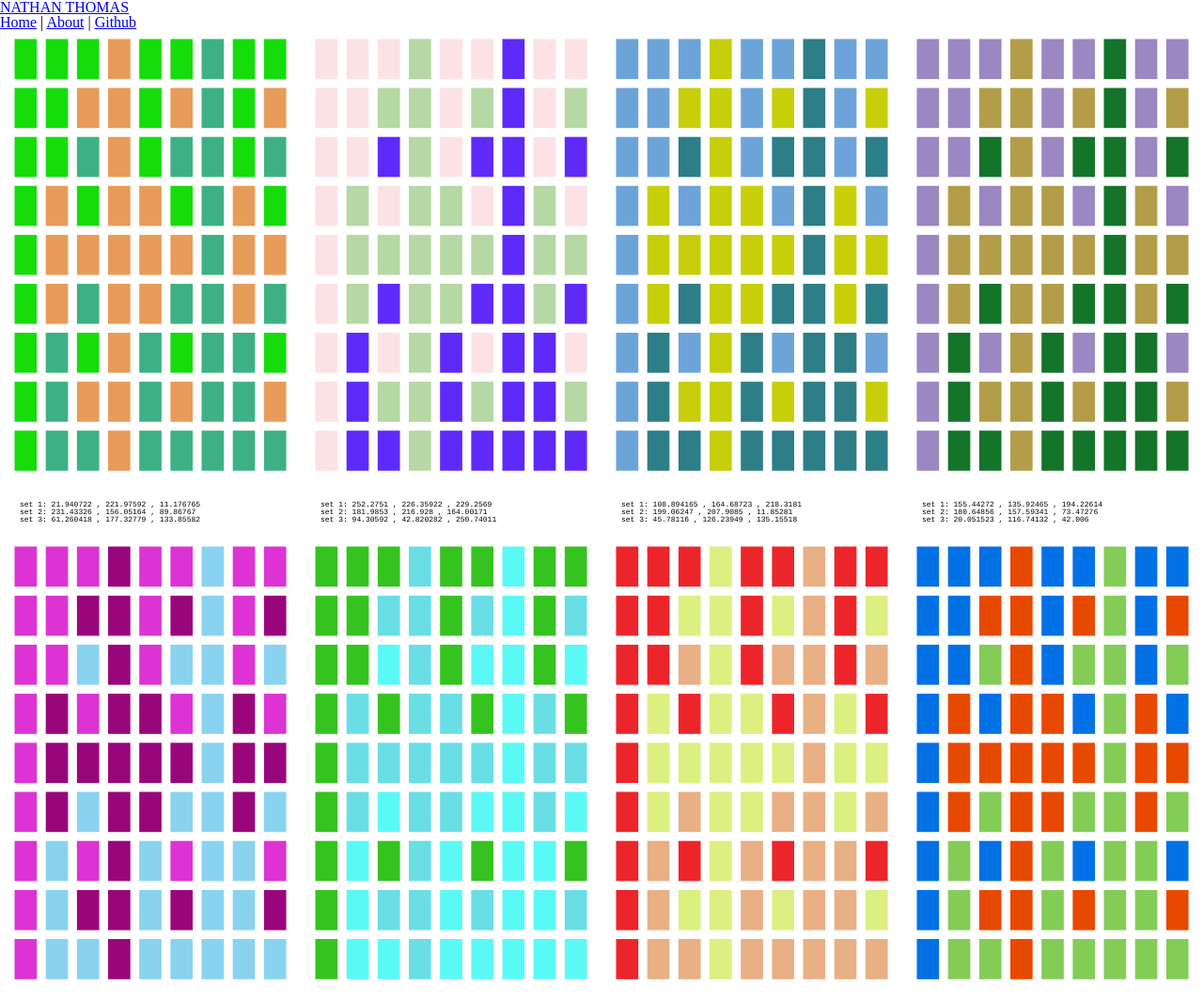
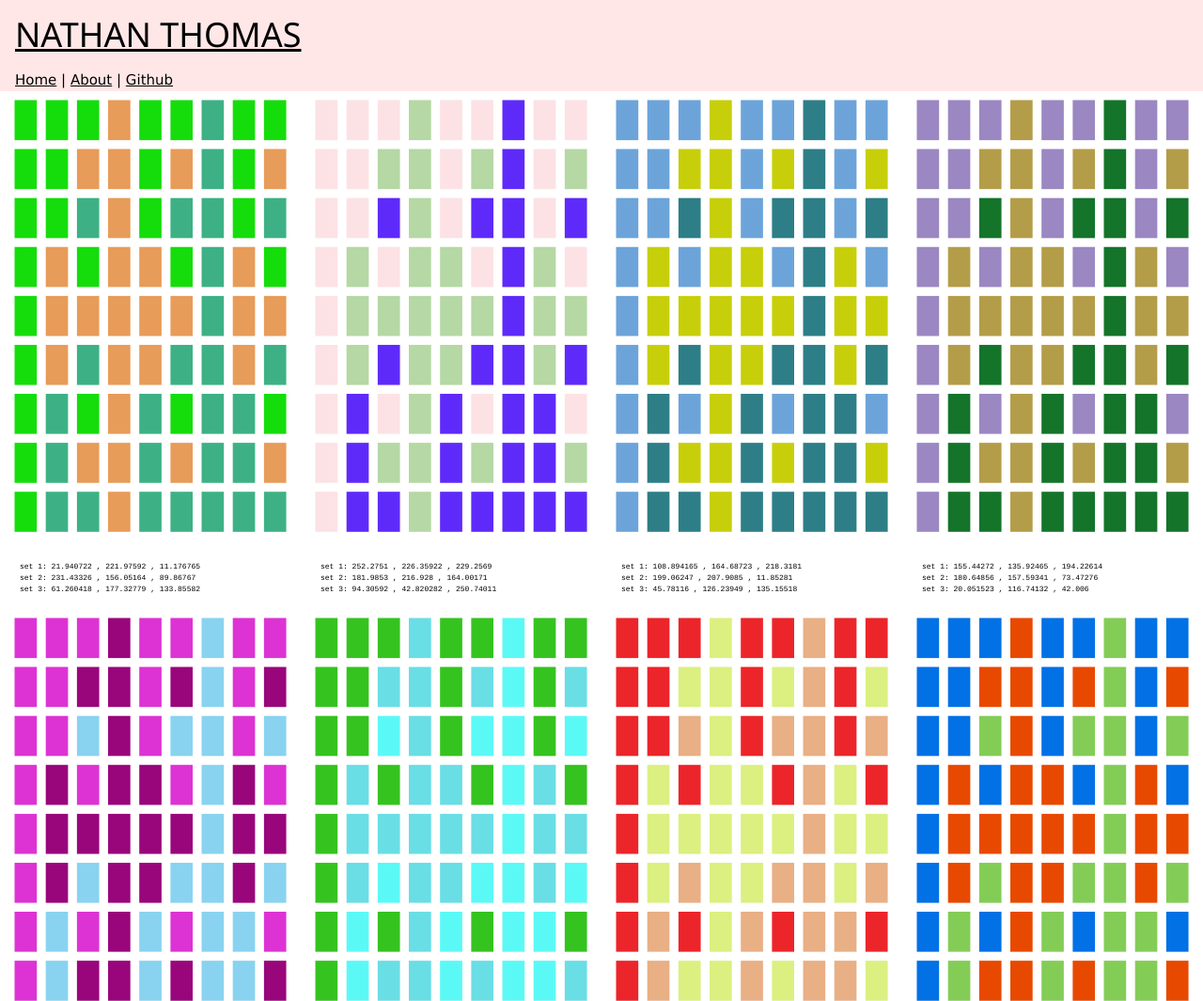
Before and after one commit to Nat34/Website, a plain HTML site: page res-web/studio.html in a window 1280 px wide. Shown: the top 1065 px of the page at 94% size. Drawn offline with nearby package versions, Linux system fonts and the light colour scheme; files whose address does not match are found by name.

Commit message:
update header and font family

```diff
--- a/res-web/studio.html
+++ b/res-web/studio.html
@@ -3,8 +3,9 @@
   <head>
     <link href='https://fonts.googleapis.com/css?family=Open+Sans:300' rel='stylesheet' type='text/css'>
     <title>Nathan Thomas | Studio</title>
+    <meta name="viewport" content="width=device-width, initial-scale=1">
     <link href="stylesheets/reset.css" rel="stylesheet" type="text/css">
-		<link href="stylesheets/style.css" rel="stylesheet" type="text/css">
+    <link rel="stylesheet" href="stylesheets/w3.css">
 <style>
 
 p.ma {
@@ -182,17 +183,15 @@ div.desc {
 
 </style>
 
-	</head>
 	<body>
-		<header>
-			<p class="header"><a href="index.html">NATHAN THOMAS</a></p>
+    <header class="w3-container w3-pale-red">
+      <h1><a href="index.html">NATHAN THOMAS</a></h1>
       <nav>
         <a href="index.html">Home</a> |
         <a href="about.html">About</a> |
         <a href="https://github.com/Nat34" target="_blank">Github</a>
       </nav>
     </header>
-<body>
 
 <!--Permutation 1 -->
 <div class="responsive">
```
Also changed, not shown: res-web/web.html (+3 -5 lines). Lines whose indentation alone changed are shown as unchanged.
